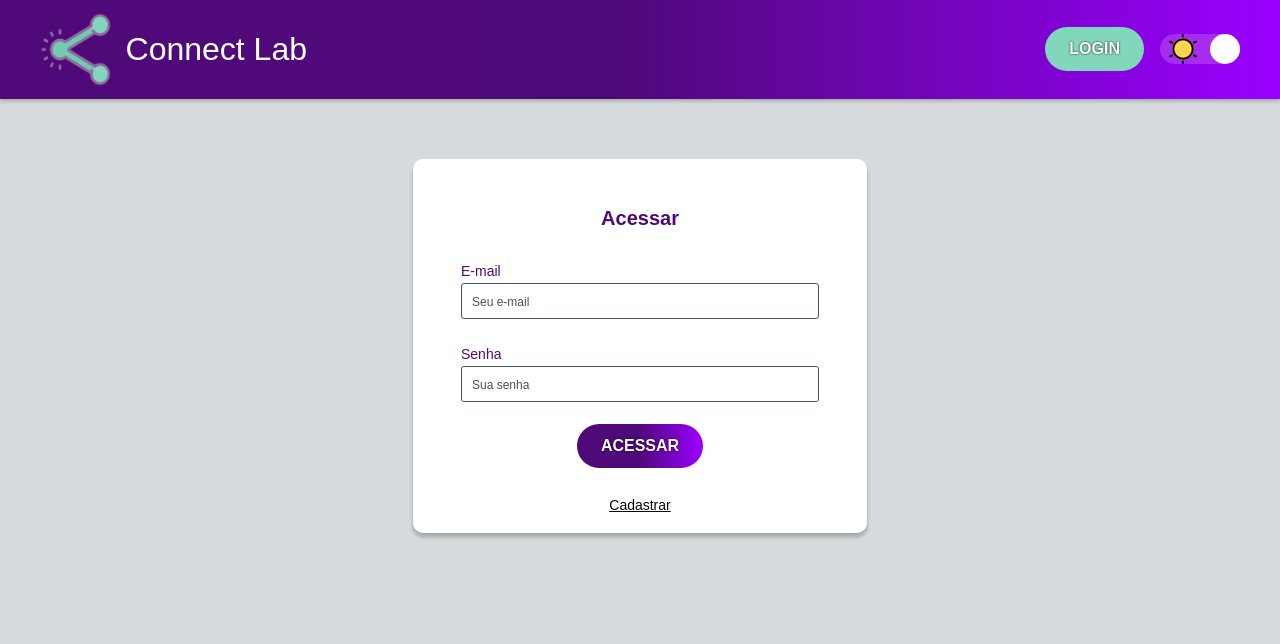
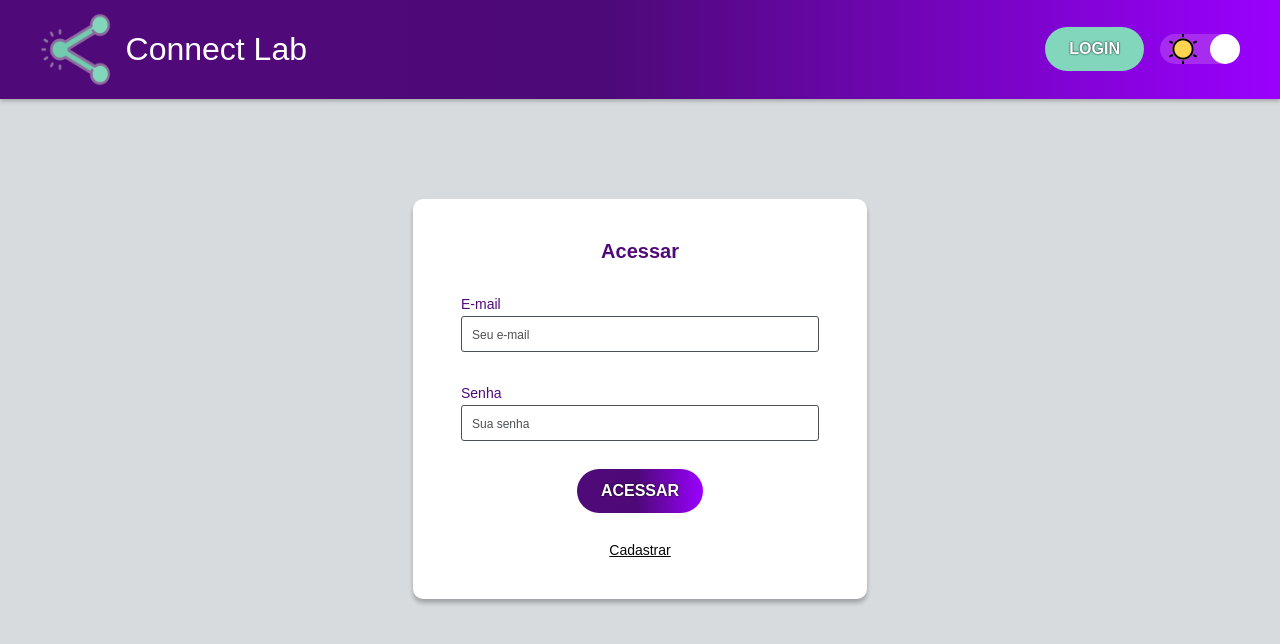
Before and after one commit to xDouglas90/connect-Lab, a React (Vite) app: page / in a window 1280 px wide. Shown: the top 644 px of the page. Built offline with nearby package versions, Linux system fonts and the light colour scheme; no server answers.

Commit message:
:sparkles: feat: Add error messages and toastify #29

```diff
--- a/src/components/atoms/Input/index.jsx
+++ b/src/components/atoms/Input/index.jsx
@@ -22,6 +22,7 @@ export const Input = forwardRef((props, ref) => {
       <S.Input
         type={type}
         name={name}
+        id={name}
         placeholder={placeholder}
         defaultValue={defaultValue}
         value={value}
--- a/src/components/pages/SignIn/index.jsx
+++ b/src/components/pages/SignIn/index.jsx
@@ -1,4 +1,4 @@
-import { useEffect, useRef, useState } from 'react';
+import { useEffect, useMemo } from 'react';
 import { useNavigate } from 'react-router-dom';
 import { useForm } from 'react-hook-form';
 import { yupResolver } from '@hookform/resolvers/yup';
@@ -6,32 +6,47 @@ import { loginSchema } from '@utils';
 
 import { useAuthContext } from '@contexts';
 
+import { ToastContainer, toast } from 'react-toastify';
+
+import { useTheme } from 'styled-components';
+
 import { Layout } from '@templates';
 import { Button, Input, Link, Title } from '@atoms';
 
 import * as S from './styles';
+import 'react-toastify/dist/ReactToastify.min.css';
 
 export const SignIn = () => {
-  const { register, handleSubmit } = useForm({
+  const {
+    register,
+    handleSubmit,
+    formState,
+  } = useForm({
     resolver: yupResolver(loginSchema),
+    validateMode: 'onBlur',
   });
 
+  const { isAuth, handleLogin, errorMsg } = useAuthContext();
   const redirect = useNavigate();
-  const { isAuth, handleLogin, errorMsg } = useAuthContext();
 
-  const errorRef = useRef();
+  const theme = useTheme();
+
+  useEffect(() => {
+    if (isAuth) {
+      toast('Logado com sucesso');
+      redirect('/inicio');
+    }
+  }, [isAuth, redirect]);
 
   useEffect(() => {
     if (errorMsg) {
-      errorRef.current.focus();
+      toast.error(errorMsg, {
+        autoClose: 7000,
+        position: toast.POSITION.TOP_CENTER,
+        theme: `${theme.title === 'Claro' ? 'light' : 'dark'}`,
+      });
     }
-  }, [errorMsg]);
-
-  useEffect(() => {
-    if (isAuth) {
-      redirect('/inicio');
-    }
-  }, [isAuth, redirect]);
+  }, [errorMsg, theme.title]);
 
   const handleLoginSubmit = ({ email, password }) => {
     return handleLogin(email, password);
@@ -39,24 +54,29 @@ export const SignIn = () => {
 
   return (
     <Layout>
+      <ToastContainer />
+
       <S.Form onSubmit={handleSubmit(handleLoginSubmit)}>
-        <p ref={errorRef} aria-live="assertive">
-          {errorMsg}
-        </p>
         <Title text="Acessar" />
+
         <Input
           label="E-mail"
           placeholder="Seu e-mail"
           type="email"
           {...register('email')}
         />
+        <S.Error>{formState.errors.email?.message}</S.Error>
+
         <Input
           label="Senha"
           placeholder="Sua senha"
           type="password"
           {...register('password')}
         />
+        <S.Error>{formState.errors.password?.message}</S.Error>
+
         <Button isPrimary text="Acessar" type="submit" />
+
         <Link text="Cadastrar" url="/registro" />
       </S.Form>
     </Layout>
--- a/src/components/pages/SignIn/styles.js
+++ b/src/components/pages/SignIn/styles.js
@@ -9,7 +9,7 @@ export const Form = styled.form`
   gap: 28px;
 
   width: 454px;
-  height: 374px;
+  height: 400px;
 
   background: ${({ theme }) =>
     theme.title === 'Claro'
@@ -23,3 +23,11 @@ export const Form = styled.form`
       : '0 4px 4px rgba(129,214,187, 0.27)'};
   border-radius: 10px;
 `;
+
+export const Error = styled.span`
+  color: var(--error);
+  width: 100%;
+  height: 1px;
+  margin-top: -23px;
+  font-size: 0.85rem;
+`;
--- a/src/utils/validateSchemas.js
+++ b/src/utils/validateSchemas.js
@@ -4,6 +4,9 @@ const emailRegExp =
   /^(([^<>()[\]\\.,;:\s@"]+(\.[^<>()[\]\\.,;:\s@"]+)*)|(".+"))@((\[[0-9]{1,3}\.[0-9]{1,3}\.[0-9]{1,3}\.[0-9]{1,3}])|(([a-zA-Z\-0-9]+\.)+[a-zA-Z]{2,}))$/;
 
 export const loginSchema = yup.object().shape({
-  email: yup.string().matches(emailRegExp).required(),
-  password: yup.string().min(8).required(),
+  email: yup.string().matches(emailRegExp, 'Digite um email válido').required(),
+  password: yup
+    .string()
+    .min(8, 'Senha deve conter no mín. 8 caracteres')
+    .required(),
 });
```
